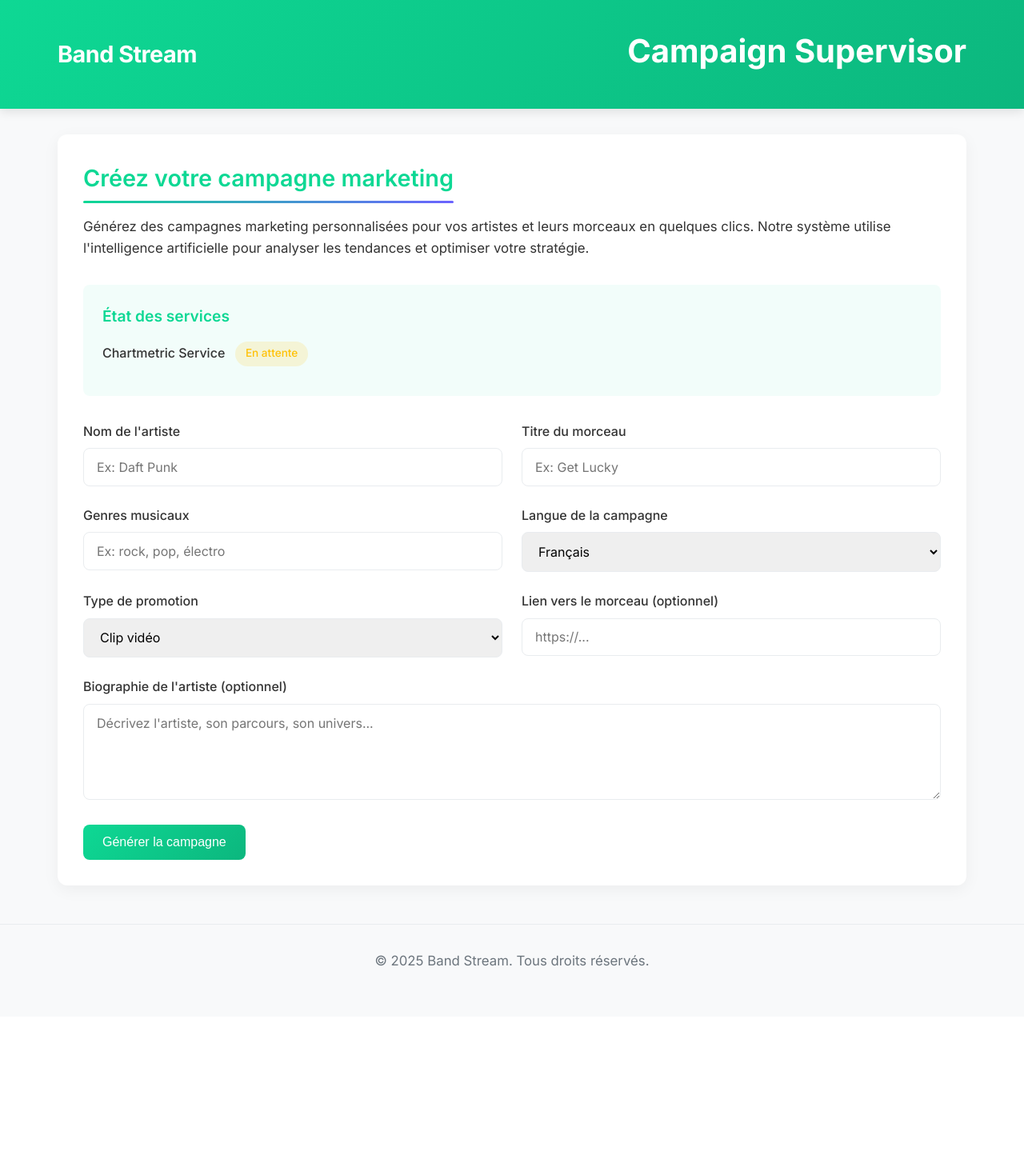
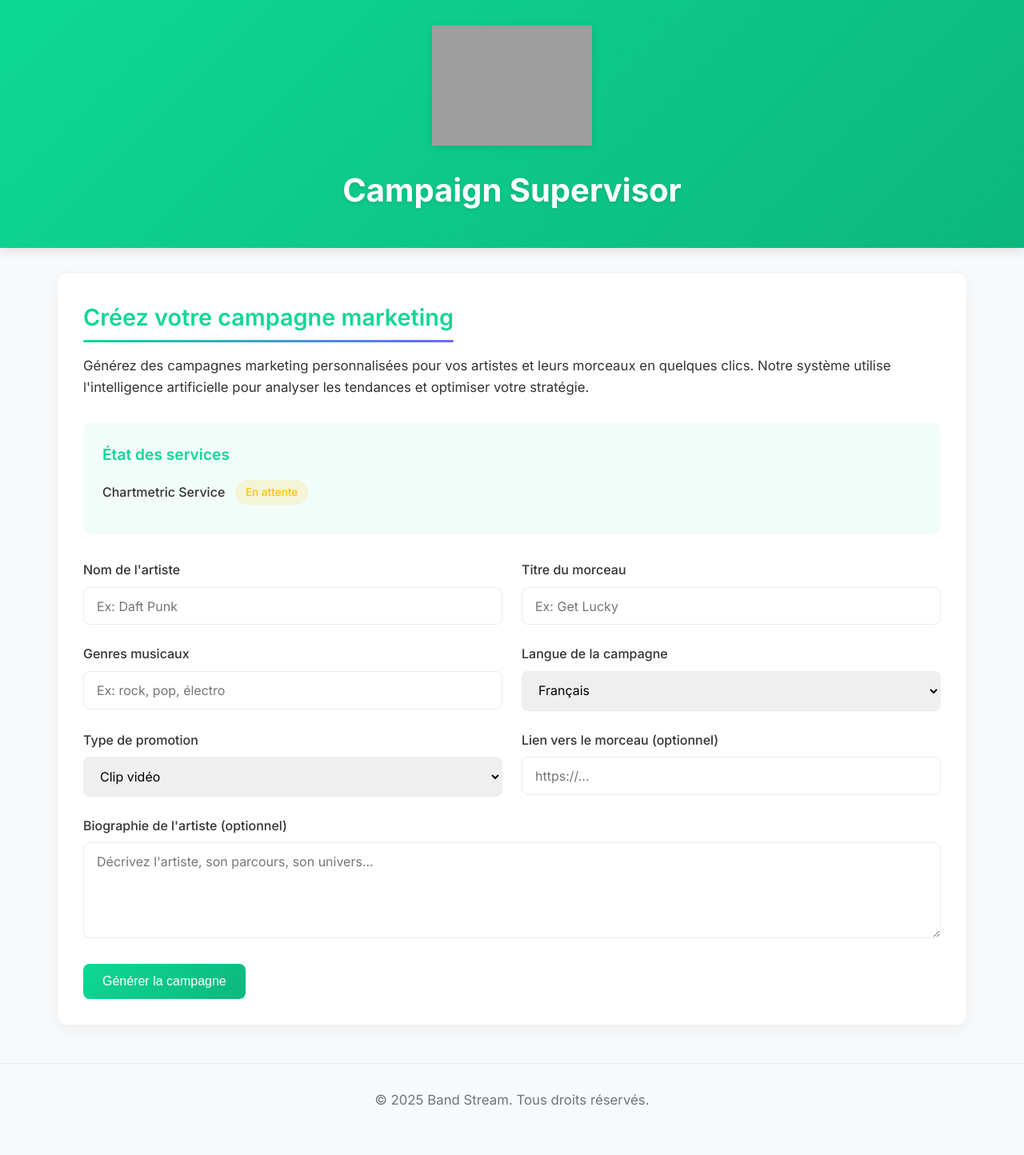
Before and after one commit to DenisAIagent/Bandstream-AiAgent, a Flask app: page / in a window 1280 px wide. Shown: the whole page at 80% size. Before the commit the page ends 1208 px from the top, so only its background shows below. Run offline with Flask 2, Linux system fonts and the light colour scheme; grey boxes are pictures that could not be loaded.

Commit message:
Update index.html

```diff
--- a/campaign_supervisor/templates/index.html
+++ b/campaign_supervisor/templates/index.html
@@ -4,6 +4,7 @@
     <meta charset="UTF-8">
     <meta name="viewport" content="width=device-width, initial-scale=1.0">
     <title>Campaign Supervisor - Band Stream</title>
+    <link rel="icon" type="image/png" href="https://i.postimg.cc/44MFBJPq/favicon-bandstream.png">
     <link href="https://fonts.googleapis.com/css2?family=Inter:wght@400;500;600;700&display=swap" rel="stylesheet">
     <style>
         :root {
@@ -45,14 +46,27 @@
             margin: 0 auto;
             padding: 0 2rem;
             display: flex;
+            flex-direction: column;
             align-items: center;
-            justify-content: space-between;
+            justify-content: center;
+            text-align: center;
         }
 
         .logo {
-            font-size: 1.8rem;
+            margin-bottom: 1rem;
+        }
+
+        .logo img {
+            max-width: 200px;
+            height: auto;
+            filter: drop-shadow(0 2px 4px rgba(0,0,0,0.1));
+        }
+
+        h1 {
+            font-size: 2.5rem;
             font-weight: 700;
-            letter-spacing: -0.5px;
+            margin-bottom: 0.5rem;
+            text-shadow: 0 2px 4px rgba(0,0,0,0.1);
         }
 
         .container {
@@ -73,12 +87,6 @@
         .card:hover {
             transform: translateY(-5px);
             box-shadow: 0 8px 25px rgba(0,0,0,0.1);
-        }
-
-        h1 {
-            font-size: 2.5rem;
-            font-weight: 700;
-            margin-bottom: 0.5rem;
         }
 
         h2 {
@@ -271,7 +279,9 @@
 <body>
     <header>
         <div class="header-content">
-            <div class="logo">Band Stream</div>
+            <div class="logo">
+                <img src="https://i.postimg.cc/R0MPNqC6/Bandstream-logo-quadri-noir.png" alt="Band Stream Logo">
+            </div>
             <h1>Campaign Supervisor</h1>
         </div>
     </header>
@@ -332,7 +342,7 @@
                         </div>
 
                         <div class="form-group">
-                            <label for="song_link">Lien vers le morceau (optionnel)</label>
+                            <label for="song_link">Lien vers le morceau (optionnel) </label>
                             <input type="url" id="song_link" name="song_link" placeholder="https://...">
                         </div>
                     </div>
```
